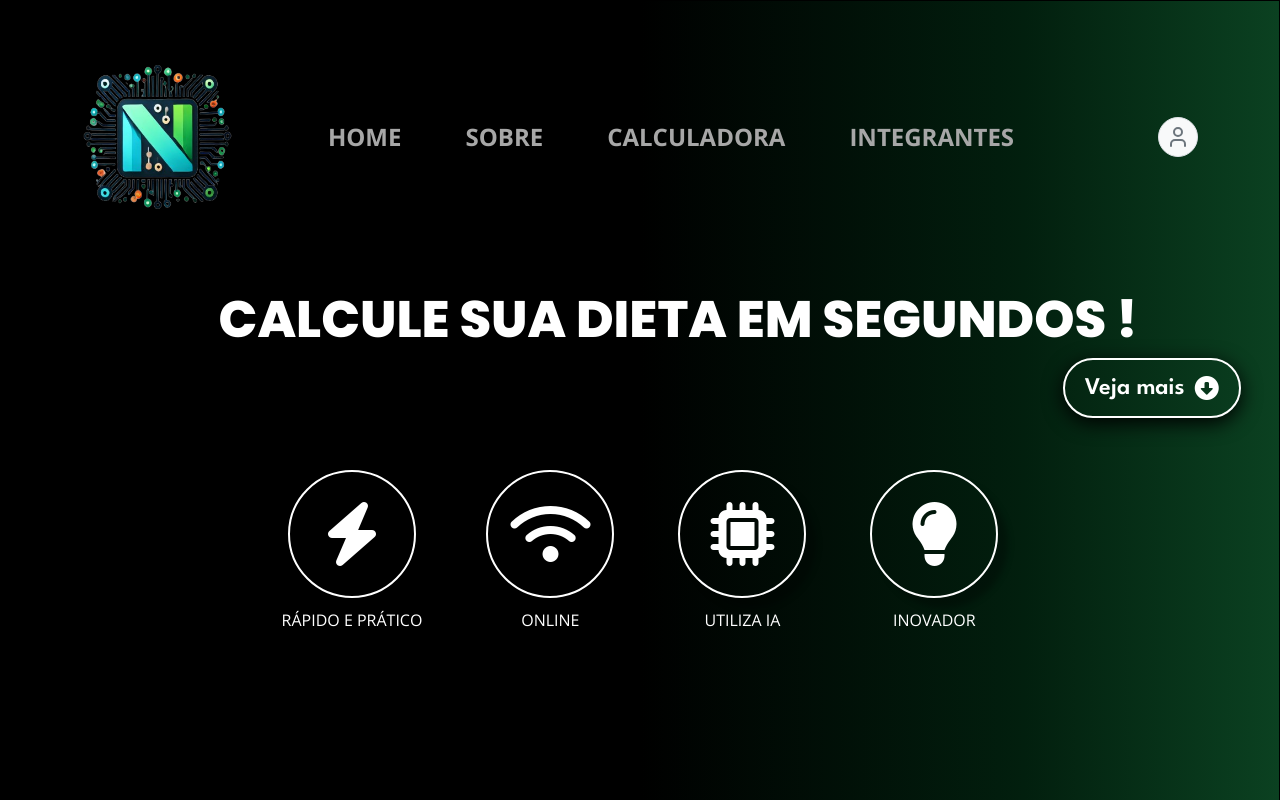
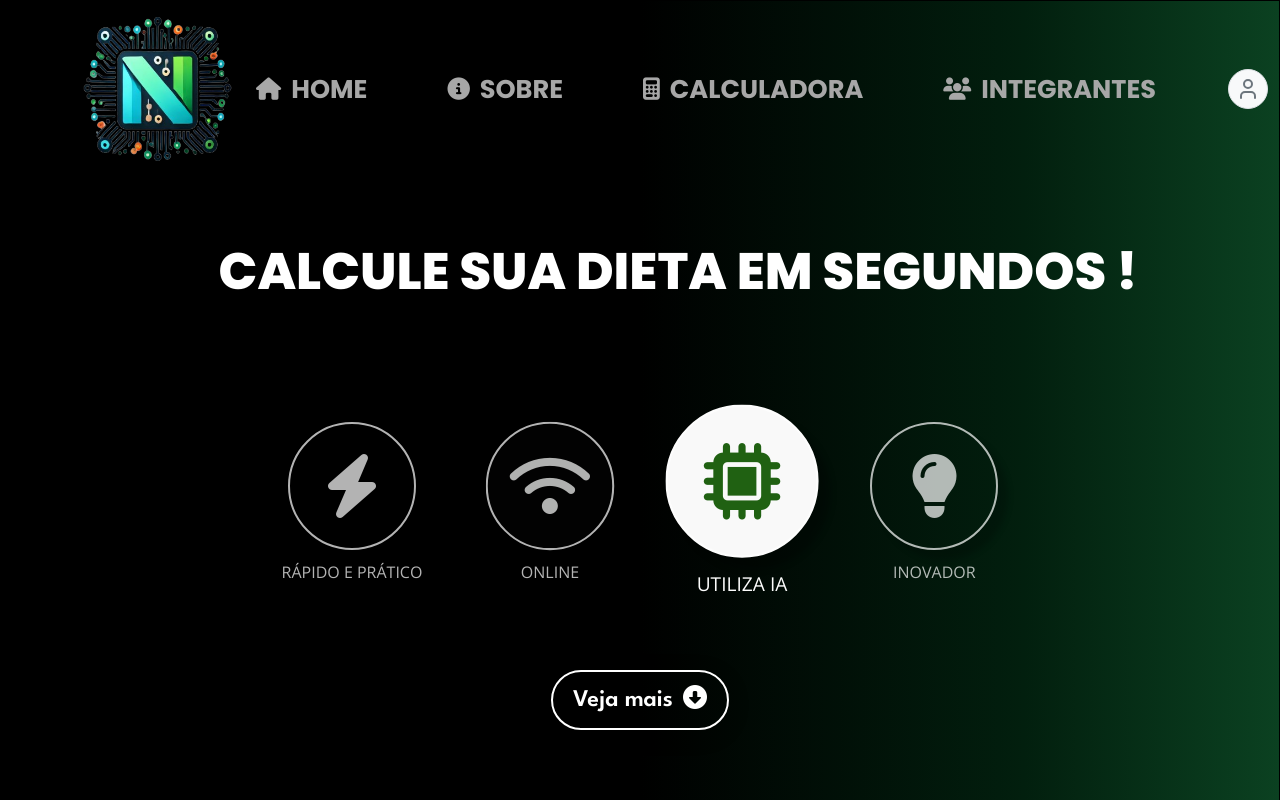
Before and after one commit to gabrielcardosoo/A3-desweb, a React (Create React App) app in the folder frontend/: page / in a window 1280 px wide. Shown: the top 800 px of the page. Built offline with nearby package versions, Linux system fonts and the light colour scheme.

Commit message:
feat: melhoria final na estilização do projeto

```diff
--- a/frontend/src/App.js
+++ b/frontend/src/App.js
@@ -9,6 +9,7 @@ import IntegrantComponents from './components/Integrant_components';
 import IngredientForm from './components/IngredientForm';
 import AuthPage from './components/AuthPage';
 import Footer from './components/Footer';
+import Button from './components/Button';
 
 import 'bootstrap/dist/css/bootstrap.min.css';
 import 'bootstrap/dist/js/bootstrap.bundle.min.js';
@@ -123,6 +124,7 @@ function AppContent() {
         <Route path="/" element={
           <>
             <MainContent />
+            <Button />
             <IngredientForm />
             <About />
             <IntegrantComponents />
--- a/frontend/src/components/Homepage_footer.js
+++ b/frontend/src/components/Homepage_footer.js
@@ -1,39 +1,50 @@
-import React from 'react';
+import React, { useState, useEffect } from 'react';
 import './style/Homepage_footer.css'; // Certifique-se de que este arquivo CSS exista
 
 function Homepage_footer() {
+  const [activeIndex, setActiveIndex] = useState(0); // Estado para controlar o índice ativo
+  const totalIcons = 4; // Número total de ícones
+
+  useEffect(() => {
+    const interval = setInterval(() => {
+      setActiveIndex((prevIndex) => (prevIndex + 1) % totalIcons); // Alterna o índice ativo
+    }, 1000); // Altere o tempo em milissegundos para ajustar a velocidade
+
+    return () => clearInterval(interval); // Limpa o intervalo ao desmontar o componente
+  }, []);
+
   return (
     <div className="footer-container">
       {/* Círculo com ícone de raio */}
-      <div className="circle-container">
+      <div className={`circle-container ${activeIndex === 0 ? 'active' : ''}`}>
         <div className="circle circle-icons-flash">
-          <i className="fa-solid fa-bolt icon"></i> {/* Ícone de raio */}
+          <i className="fa-solid fa-bolt icon"></i>
         </div>
-        <p className="circle-text">RÁPIDO E PRÁTICO</p> {/* Texto embaixo do círculo */}
+        <p className="circle-text">RÁPIDO E PRÁTICO</p>
       </div>
 
       {/* Círculo com ícone de Wi-Fi */}
-      <div className="circle-container" >
+      <div className={`circle-container ${activeIndex === 1 ? 'active' : ''}`}>
         <div className="circle circle-icons-wifi">
-          <i className="fa-solid fa-wifi icon"></i> {/* Ícone de Wi-Fi */}
+          <i className="fa-solid fa-wifi icon"></i>
         </div>
-        <p className="circle-text">ONLINE</p> {/* Texto embaixo do círculo */}
+        <p className="circle-text">ONLINE</p>
       </div>
 
       {/* Círculo com ícone de IA */}
-      <div className="circle-container">
+      <div className={`circle-container ${activeIndex === 2 ? 'active' : ''}`}>
         <div className="circle circle-icons-ia">
-          <i className="fa-solid fa-microchip icon"></i> {/* Ícone de IA */}
+          <i className="fa-solid fa-microchip icon"></i>
         </div>
-        <p className="circle-text">UTILIZA IA</p> {/* Texto embaixo do círculo */}
+        <p className="circle-text">UTILIZA IA</p>
       </div>
 
       {/* Círculo com ícone de Inovador */}
-      <div className="circle-container">
+      <div className={`circle-container ${activeIndex === 3 ? 'active' : ''}`}>
         <div className="circle circle-icons-inovador">
-          <i className="fa-solid fa-lightbulb icon"></i> {/* Ícone de Inovação */}
+          <i className="fa-solid fa-lightbulb icon"></i>
         </div>
-        <p className="circle-text">INOVADOR</p> {/* Texto embaixo do círculo */}
+        <p className="circle-text">INOVADOR</p>
       </div>
     </div>
   );
--- a/frontend/src/components/MainContent.js
+++ b/frontend/src/components/MainContent.js
@@ -3,7 +3,6 @@
 import React from 'react';
 import Navbar from './Navbar';
 import Description from './Description';
-import Button from './Button';
 import HomepageFooter from './Homepage_footer';
 import IntegrantComponents from './Integrant_components';
 
@@ -11,7 +10,6 @@ function MainContent() {
   return (
     <div style={{ minHeight: '50vh', paddingBottom: '50px' }}>
       <Description />
-      <Button />
       <HomepageFooter />
 
     </div>
--- a/frontend/src/components/Navbar.js
+++ b/frontend/src/components/Navbar.js
@@ -41,16 +41,24 @@ function Navbar({ user, onLogin, onLogout }) {
         <div className={`collapse navbar-collapse justify-content-center ${isMenuOpen ? 'show' : ''}`}>
           <ul className="navbar-nav">
             <li className="nav-item">
-              <a className="nav-link" href="/" onClick={refreshPage}>HOME</a>
+              <a className="nav-link" href="/" onClick={refreshPage}>
+                <i className="fas fa-home"></i> HOME
+              </a>
             </li>
             <li className="nav-item">
-              <a className="nav-link" href="#About">SOBRE</a>
+              <a className="nav-link" href="#About">
+                <i className="fas fa-info-circle"></i> SOBRE
+              </a>
             </li>
             <li className="nav-item">
-              <a className="nav-link" href="#IngredientForm">CALCULADORA</a>
+              <a className="nav-link" href="#IngredientForm">
+                <i className="fas fa-calculator"></i> CALCULADORA
+              </a>
             </li>
             <li className="nav-item">
-              <a className="nav-link" href="#integrantes">INTEGRANTES</a>
+              <a className="nav-link" href="#integrantes">
+                <i className="fas fa-users"></i> INTEGRANTES
+              </a>
             </li>
           </ul>
         </div>
--- a/frontend/src/components/style/Button.css
+++ b/frontend/src/components/style/Button.css
@@ -1,13 +1,16 @@
 .button-container {
-    position: relative; /* Define o contexto para o botão */
+    display: flex; /* Torna o contêiner um flexbox */
+    justify-content: center; /* Centraliza horizontalmente */
+    align-items: center; /* Centraliza verticalmente */
+    top: 0; /* Necessário para posicionamento central */
+    left: 0; /* Necessário para posicionamento central */
+    width: 100%; /* Garante que o contêiner ocupe toda a largura */
+    height: 100%; /* Garante que o contêiner ocupe toda a altura */
+    z-index: 1000; /* Garante que o botão fique acima de outros elementos */
 }
 
 .btn-custom {
-    box-shadow: 0px 5px 20px rgba(0, 0, 0); /* Sombra leve */
-    position: absolute; /* Posição inicial do botão. */
-    right: 3%; /* Alinha à direita do contêiner pai */
-    display: inline-flex; /* Flex para alinhar ícone e texto */
-    align-items: center; /* Alinha verticalmente os itens */
+    box-shadow: 0px 5px 20px rgba(0, 0, 0, 0.3); /* Sombra leve */
     padding: 10px 20px;
     font-family: 'League Spartan', sans-serif;
     font-weight: 700;
@@ -34,32 +37,17 @@
     color: #1d5f0f; /* Muda a cor do ícone para verde ao passar o mouse */
 }
 
-/* Responsividade: Tamanhos de tela menores */
-@media (max-width: 1000px) {
+/* Ajustes para telas menores */
+@media (max-width: 768px) {
     .btn-custom {
-        position: fixed; /* Fixa o botão na tela */
-        bottom: 20px; /* Fixa o botão no rodapé */
-        left: 50%; /* Move o botão para o centro */
-        transform: translateX(-50%); /* Centraliza o botão */
         font-size: 1.2rem; /* Ajusta o tamanho da fonte */
         padding: 10px 20px; /* Mantém o padding */
-        width: auto; /* Define a largura automática */
-        right: auto; /* Remove o alinhamento à direita */
-    }
-}
-
-@media (max-width: 768px) {
-    .btn-custom {
-        font-size: 1rem; /* Reduz o tamanho da fonte para tablets */
-        padding: 8px 16px; /* Reduz o padding */
     }
 }
 
 @media (max-width: 480px) {
     .btn-custom {
-        font-size: 0.9rem; /* Tamanho menor da fonte para smartphones */
-        padding: 6px 12px; /* Menos espaçamento */
-        width: 90%; /* O botão ocupa 90% da largura */
-        bottom: 15px; /* Ajusta a distância do rodapé */
+        font-size: 1rem; /* Ajusta o tamanho da fonte para telas pequenas */
+        padding: 8px 16px; /* Reduz o padding */
     }
 }
--- a/frontend/src/components/style/Homepage_footer.css
+++ b/frontend/src/components/style/Homepage_footer.css
@@ -13,6 +13,13 @@
     flex-direction: column;
     align-items: center; /* Alinha o ícone e o texto no centro */
     text-align: center; /* Garante que o texto fique centralizado */
+    opacity: 0.7; /* Círculos inativos têm menos destaque */
+    transition: opacity 0.3s ease, transform 0.3s ease, background-color 0.3s ease; /* Suaviza transições */
+}
+
+.circle-container.active {
+    opacity: 1; /* Círculo ativo com destaque */
+    transform: scale(1.2); /* Ampliação suave para o círculo ativo */
 }
 
 .circle {
@@ -21,51 +28,49 @@
     align-items: center; /* Centraliza o ícone dentro do círculo */
     box-shadow: 10px 10px 6px rgba(0, 0, 0, 0.3); /* Sombra leve */
     border: 2px solid white; /* Borda branca */
-    background-color: transparent; /* Fundo transparente */
+    background-color: transparent; /* Fundo padrão transparente */
     border-radius: 50%; /* Torna o elemento circular */
-    width: 8rem; /* Tamanho ajustado fixo em rem para telas grandes */
+    width: 8rem; /* Tamanho fixo */
     height: 8rem; /* Altura igual à largura */
     margin-bottom: 10px; /* Espaço entre o círculo e o texto */
-    transition: all 0.3s ease; /* Suaviza a transição */
+    transition: all 0.3s ease; /* Suaviza todas as transições */
+}
+
+.circle-container.active .circle {
+    background-color: white; /* Preenche o círculo ativo com branco */
+    border-color: white; /* A borda do ativo também fica branca */
 }
 
 .icon {
-    font-size: 4rem; /* Tamanho fixo em rem para melhor controle em telas grandes */
+    font-size: 4rem; /* Tamanho fixo do ícone */
     color: white; /* Cor padrão do ícone */
     display: flex;
     justify-content: center;
     align-items: center; /* Garante que o ícone fique centralizado */
     line-height: 1; /* Evita interferências no alinhamento */
-    transition: color 0.3s ease; /* Suaviza a transição da cor */
+    transition: color 0.3s ease; /* Suaviza transição de cor */
+}
+
+.circle-container.active .icon {
+    color: #1d5f0f; /* Ícone do ativo fica verde escuro */
 }
 
 .circle-text {
     font-family: 'Open Sans', sans-serif;
-    font-size: 1rem; /* Ajuste de tamanho do texto para ser mais consistente */
-    color: white; /* Cor do texto */
-    transition: color 0.3s ease; /* Suaviza a transição da cor */
+    font-size: 1rem; /* Ajuste de tamanho do texto */
+    color: white; /* Cor padrão do texto */
+    transition: color 0.3s ease; /* Suaviza transição da cor */
     text-align: center; /* Centraliza o texto */
 }
 
-/* Efeitos de hover */
-.circle:hover {
-    border-color: #1d5f0f;
-    background-color: white;
-    box-shadow: 0px 0px 20px rgba(252, 252, 252, 0.4);
-}
-
-.circle:hover .icon {
-    color: #1d5f0f;
-}
-
-.circle:hover .circle-text {
-    color: #1d5f0f;
+.circle-container.active .circle-text {
+    color: white; /* Texto do ativo fica verde escuro */
 }
 
 /* Ajustes para telas menores */
 @media (max-width: 768px) {
     .circle {
-        width: 12vw; /* Tamanho responsivo para telas médias */
+        width: 12vw; /* Tamanho responsivo */
         height: 12vw;
     }
 
@@ -80,7 +85,7 @@
 
 @media (max-width: 480px) {
     .circle {
-        width: 20vw; /* Tamanho responsivo para telas pequenas */
+        width: 20vw; /* Tamanho responsivo */
         height: 20vw;
     }
 
--- a/frontend/src/components/style/Navbar.css
+++ b/frontend/src/components/style/Navbar.css
@@ -1,105 +1,36 @@
-/* Estilos gerais para telas grandes */
-.my-navbar {
-    background-color: transparent; /* Transparente */
-    margin-top: 3rem;
-    padding: 2rem; /* Aqui você pode alterar o padding */
-    position: relative; /* Posição normal */
-    width: 100%; /* Largura total */
-    z-index: 1000; /* Acima de outros elementos */
+@import url('https://fonts.googleapis.com/css2?family=Poppins:wght@500;700&display=swap'); /* Importando a fonte Poppins */
+
+.my-navbar .nav-link {
+    display: flex;
+    align-items: center;
+    gap: 10px; /* Espaçamento entre ícone e texto */
+    color: #a7a7a7;
+    font-size: 1.6rem; /* Aumentando o tamanho da fonte */
+    font-family: 'Poppins', sans-serif; /* Nova fonte */
+    font-weight: 700; /* Peso da fonte */
+    transition: color 0.3s ease-in-out;
+    margin-right: 4rem; /* Espaçamento maior entre os itens */
 }
 
-.my-navbar .navbar-nav {
-    margin-left: auto;
-    margin-right: auto;
-    text-align: center; /* Centraliza os links */
+.my-navbar .nav-link:hover {
+    color: white; /* Mantemos o hover */
 }
 
-.my-navbar .navbar-brand {
-    margin-right: auto; /* Logo alinhado à esquerda */
+.my-navbar .nav-link i {
+    font-size: 1.4rem; /* Ajustando o tamanho do ícone */
+    color: inherit;
+    transition: transform 0.3s ease, color 0.3s ease;
 }
 
-.my-navbar .nav-item .nav-link {
-    color: #a7a7a7; /* Cor dos links */
-    padding: 0.5rem 1rem;
-    font-size: 1.5rem;
-    font-family: 'Open Sans', sans-serif; /* Fonte Open Sans */
-    font-weight: 700; /* Ajuste o peso conforme necessário */
-    margin-right: 3rem; /* Espaçamento entre os links */
+.my-navbar .nav-link:hover i {
+    color: #f4b400; /* Cor amarela no ícone ao passar o mouse */
+    transform: scale(1.2); /* Animação de aumento no hover */
 }
 
-.my-navbar .nav-item .nav-link:hover {
-    color: white; /* Muda a cor ao passar o mouse */
-}
-
-.my-navbar {
-    position: relative;
-    width: 100%;
-    top: 0;
-}
-
-.nav-link {
-    position: relative; /* Necessário para o posicionamento do pseudo-elemento */
-    text-decoration: none; /* Remove o sublinhado padrão */
-    color: inherit; /* Herda a cor do texto */
-    overflow: hidden; /* Esconde o excesso do pseudo-elemento */
-}
-
-.nav-link::after {
-    content: ''; /* Necessário para criar o pseudo-elemento */
-    position: absolute;
-    left: 50%; /* Começa no meio do link */
-    bottom: 0; /* Posiciona na parte inferior do texto */
-    height: 2px; /* Espessura do sublinhado */
-    width: 100%; /* Inicia com largura total */
-    background: white; /* Cor igual à do texto */
-    transform: translateX(-50%) scaleX(0); /* Inicia invisível, no centro */
-    transition: transform 0.500s ease; /* Animação suave */
-}
-
-.nav-link:hover::after {
-    transform: translateX(-50%) scaleX(1); /* Preenche o sublinhado ao passar o mouse */
-}
-
-/* Estilo para a versão mobile (abaixo de 991px) */
+/* Reduzindo o espaçamento para dispositivos móveis */
 @media (max-width: 991px) {
-    .my-navbar .navbar-collapse {
-        position: absolute;
-        top: 60px; /* Ajusta a distância do topo */
-        right: 10px; /* Ajusta a posição à direita */
-        background-color: white; /* Cor de fundo para o dropdown */
-        border-radius: 8px;
-        padding: 10px;
-        box-shadow: 0 4px 8px rgba(0, 0, 0, 0.1); /* Sombra ao redor do menu */
-    }
-
-    .my-navbar .navbar-toggler {
-        border: none; /* Remove a borda do botão de toggle */
-    }
-
-    .my-navbar .navbar-toggler-icon {
-        color: white;
-    }
-
-    .my-navbar .navbar-nav {
-        display: flex;
-        flex-direction: column;
-        text-align: left;
-    }
-
-    .my-navbar .nav-item {
-        margin: 10px 0;
-    }
-
-    .my-navbar .nav-item .nav-link {
-        color: black; /* Links em preto no menu colapsado */
-        font-size: 1rem;
-    }
-
-    .my-navbar .nav-item .nav-link:hover {
-        color: rgb(109, 109, 109);
-    }
-
-    .my-navbar .navbar-collapse.show {
-        display: block !important; /* Força o dropdown a aparecer */
+    .my-navbar .nav-link {
+        margin-right: 0; /* Remove o espaçamento lateral no mobile */
+        margin-bottom: 1rem; /* Adiciona espaçamento vertical no menu colapsado */
     }
 }
```
Also changed, not shown: frontend/src/components/style/IngredientForm.css (+6 -5 lines), frontend/src/components/style/Integrant_components.css (+11 -11 lines), frontend/src/components/style/SobreNos.css (+7 -5 lines).
